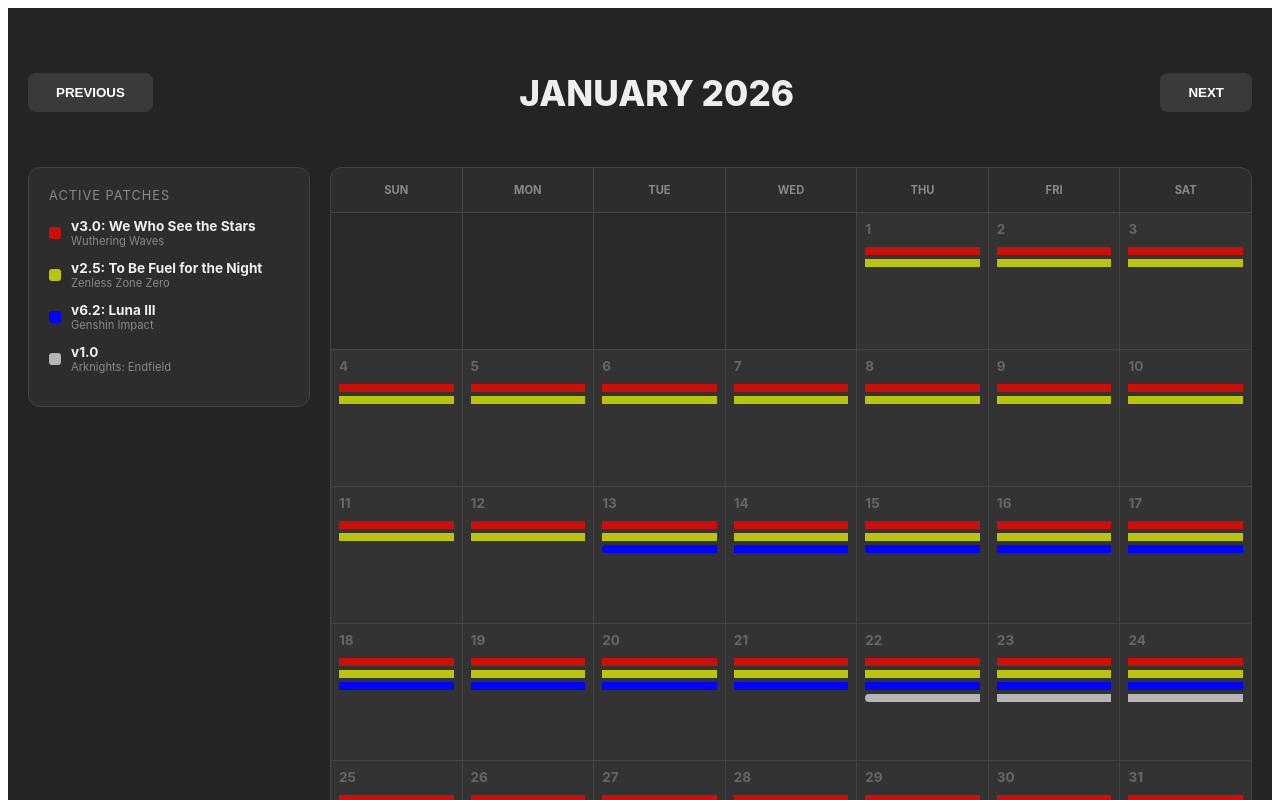
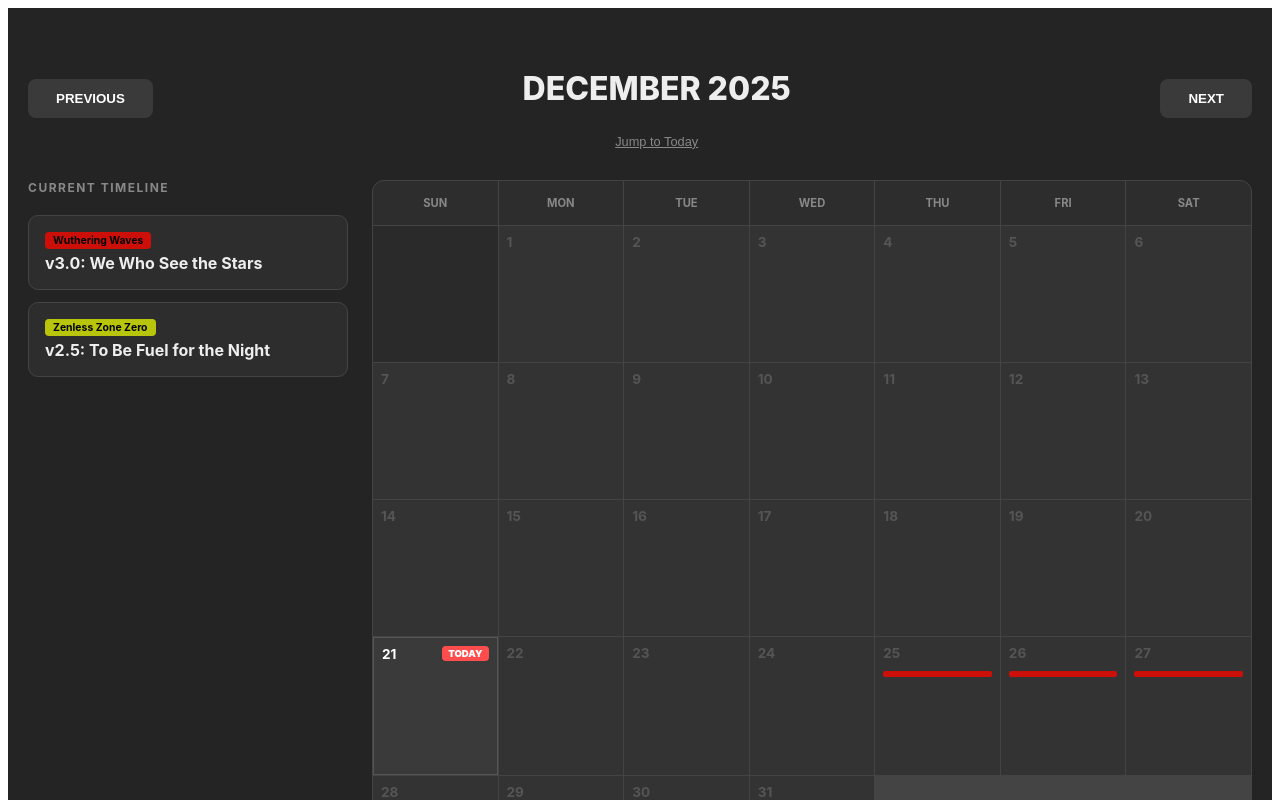
Before and after one commit to Ahmir-Bijanzadeh/GachaCalendar, a React (Vite) app: page / in a window 1280 px wide. Shown: the top 800 px of the page. Built offline with nearby package versions, Linux system fonts and the light colour scheme.

Commit message:
style and current day
checks for current day
updated to sidebar approach

```diff
--- a/src/app.jsx
+++ b/src/app.jsx
@@ -3,104 +3,58 @@ import gamesData from './data/games.json';
 import eventsData from './data/events.json';
 
 const styles = {
-  pageContainer: {
-    backgroundColor: '#242424',
-    minHeight: '100vh',
-    width: '100%',
-    color: '#eeeeee',
-    fontFamily: 'Inter, system-ui, sans-serif',
-  },
-  wrapper: {
-    maxWidth: '1300px',
-    margin: '0 auto',
-    padding: '40px 20px',
-  },
-  navRow: {
-    display: 'flex',
-    justifyContent: 'space-between',
-    alignItems: 'center',
-    marginBottom: '30px',
-  },
-  monthTitle: { fontSize: '2.2rem', fontWeight: '800', textTransform: 'uppercase', flex: 1, textAlign: 'center' },
+  pageContainer: { backgroundColor: '#242424', minHeight: '100vh', width: '100%', color: '#eeeeee', fontFamily: 'Inter, sans-serif' },
+  wrapper: { maxWidth: '1400px', margin: '0 auto', padding: '40px 20px' },
+  navRow: { display: 'flex', justifyContent: 'space-between', alignItems: 'center', marginBottom: '30px' },
+  monthTitle: { fontSize: '2rem', fontWeight: '800', textTransform: 'uppercase', flex: 1, textAlign: 'center' },
   navButton: { backgroundColor: '#3a3a3a', color: 'white', border: 'none', padding: '12px 28px', borderRadius: '8px', cursor: 'pointer', fontWeight: 'bold' },
+  mainContent: { display: 'flex', gap: '24px', alignItems: 'flex-start' },
 
-  // New Layout: Sidebar + Grid
-  mainContent: {
-    display: 'flex',
-    gap: '20px',
-    alignItems: 'flex-start'
-  },
-  sidebar: {
-    width: '240px',
-    backgroundColor: '#2d2d2d',
-    borderRadius: '12px',
-    padding: '20px',
-    border: '1px solid #444',
-    position: 'sticky',
-    top: '20px'
-  },
-  sidebarTitle: { fontSize: '0.8rem', color: '#888', textTransform: 'uppercase', marginBottom: '15px', letterSpacing: '1px' },
-  legendItem: { display: 'flex', alignItems: 'center', gap: '10px', marginBottom: '12px', fontSize: '0.85rem' },
-  colorDot: { width: '12px', height: '12px', borderRadius: '3px' },
+  sidebar: { width: '320px', display: 'flex', flexDirection: 'column', gap: '12px', position: 'sticky', top: '20px', maxHeight: 'calc(100vh - 80px)', overflowY: 'auto' },
+  sidebarTitle: { fontSize: '0.75rem', color: '#888', textTransform: 'uppercase', marginBottom: '8px', letterSpacing: '1.5px', fontWeight: 'bold' },
+  eventCard: { backgroundColor: '#2d2d2d', borderRadius: '10px', padding: '16px', border: '1px solid #444', cursor: 'pointer', transition: 'all 0.2s' },
 
-  grid: {
-    flex: 1,
-    display: 'grid',
-    gridTemplateColumns: 'repeat(7, 1fr)',
-    gap: '1px',
-    backgroundColor: '#444444',
-    border: '1px solid #444444',
-    borderRadius: '12px',
-    overflow: 'hidden',
-  },
+  grid: { flex: 1, display: 'grid', gridTemplateColumns: 'repeat(7, 1fr)', gap: '1px', backgroundColor: '#444444', border: '1px solid #444444', borderRadius: '12px', overflow: 'hidden' },
   dayHeader: { backgroundColor: '#2d2d2d', padding: '15px', textAlign: 'center', fontWeight: 'bold', fontSize: '0.7rem', color: '#888', textTransform: 'uppercase' },
-  cell: { backgroundColor: '#333333', minHeight: '120px', padding: '8px', display: 'flex', flexDirection: 'column', gap: '4px', cursor: 'pointer' },
-  dateNumber: { fontSize: '0.85rem', fontWeight: 'bold', color: '#666', marginBottom: '6px' },
+  cell: { backgroundColor: '#333333', minHeight: '120px', padding: '8px', display: 'flex', flexDirection: 'column', gap: '4px', cursor: 'pointer', position: 'relative' },
+  dateNumber: { fontSize: '0.85rem', fontWeight: 'bold', color: '#555', marginBottom: '6px' },
 
-  // Clean throughline bars (No Text)
-  eventBar: {
-    height: '8px', // Thinner, cleaner bars
-    width: '100%',
-    borderRadius: '0px', // Managed dynamically
-    transition: 'opacity 0.2s'
-  },
+  // Today's highlight style
+  todayBadge: { position: 'absolute', top: '8px', right: '8px', backgroundColor: '#ff4d4d', color: 'white', fontSize: '0.6rem', padding: '2px 6px', borderRadius: '4px', fontWeight: '900' },
+  todayCell: { backgroundColor: '#3a3a3a', border: '1px solid #555' },
 
+  eventBar: { height: '6px', width: '100%', transition: 'all 0.2s', borderRadius: '2px' },
   overlay: { position: 'fixed', top: 0, left: 0, right: 0, bottom: 0, backgroundColor: 'rgba(0,0,0,0.85)', display: 'flex', justifyContent: 'center', alignItems: 'center', zIndex: 1000 },
   modal: { backgroundColor: '#2d2d2d', padding: '30px', borderRadius: '20px', width: '95%', maxWidth: '450px', border: '1px solid #444' }
 };
 
 function App() {
-  const [currentDate, setCurrentDate] = useState(new Date(2026, 0, 1));
+  // 1. Initialize with current system date
+  const today = new Date();
+  const [currentDate, setCurrentDate] = useState(new Date(today.getFullYear(), today.getMonth(), 1));
+  const [selectedEvent, setSelectedEvent] = useState(null);
   const [selectedDay, setSelectedDay] = useState(null);
-
-  const [filters] = useState(() => {
-    const state = {};
-    gamesData.forEach(g => {
-      state[g.id] = { master: true, patch: true, banner: true, event: true, repeatable: true };
-    });
-    return state;
-  });
+  const [hoveredEventId, setHoveredEventId] = useState(null);
 
   const year = currentDate.getFullYear();
   const month = currentDate.getMonth();
 
-  // Get all events visible in this month for the sidebar
-  const visibleEvents = eventsData.filter(e => {
+  const sidebarEvents = eventsData.filter(e => {
     const start = new Date(e.start);
     const end = new Date(e.end);
-    const monthStart = new Date(year, month, 1);
-    const monthEnd = new Date(year, month + 1, 0);
-    return start <= monthEnd && end >= monthStart;
-  });
+    const mStart = new Date(year, month, 1);
+    const mEnd = new Date(year, month + 1, 0);
+    return start <= mEnd && end >= mStart;
+  }).sort((a, b) => new Date(a.start) - new Date(b.start));
 
   const getEventsForDay = (day) => {
     if (!day) return [];
     const d = new Date(year, month, day);
     d.setHours(0,0,0,0);
     return eventsData.filter(e => {
-      const gF = filters[e.gameId];
-      if (!gF?.master || !gF[e.type]) return false;
-      return d >= new Date(e.start).setHours(0,0,0,0) && d <= new Date(e.end).setHours(23,59,59,999);
+      const start = new Date(e.start).setHours(0,0,0,0);
+      const end = new Date(e.end).setHours(23,59,59,999);
+      return d >= start && d <= end;
     });
   };
 
@@ -109,78 +63,107 @@ function App() {
       <div style={styles.wrapper}>
         <header style={styles.navRow}>
           <button style={styles.navButton} onClick={() => setCurrentDate(new Date(year, month - 1, 1))}>PREVIOUS</button>
-          <h1 style={styles.monthTitle}>{currentDate.toLocaleString('default', { month: 'long', year: 'numeric' })}</h1>
+
+          <div style={{textAlign: 'center'}}>
+            <h1 style={styles.monthTitle}>{currentDate.toLocaleString('default', { month: 'long', year: 'numeric' })}</h1>
+            {/* Quick reset to today button */}
+            <button
+              onClick={() => setCurrentDate(new Date(today.getFullYear(), today.getMonth(), 1))}
+              style={{background: 'none', border: 'none', color: '#888', cursor: 'pointer', fontSize: '0.8rem', textDecoration: 'underline'}}
+            >
+              Jump to Today
+            </button>
+          </div>
+
           <button style={styles.navButton} onClick={() => setCurrentDate(new Date(year, month + 1, 1))}>NEXT</button>
         </header>
 
         <div style={styles.mainContent}>
-          {/* SIDEBAR LEGEND */}
           <aside style={styles.sidebar}>
-            <div style={styles.sidebarTitle}>Active Patches</div>
-            {visibleEvents.filter(e => e.type === 'patch').map(e => (
-              <div key={e.id} style={styles.legendItem}>
-                <div style={{...styles.colorDot, backgroundColor: gamesData.find(g => g.id === e.gameId)?.color}} />
-                <div>
-                  <div style={{fontWeight: 'bold'}}>{e.title}</div>
-                  <div style={{fontSize: '0.7rem', color: '#888'}}>{gamesData.find(g => g.id === e.gameId)?.name}</div>
+            <div style={styles.sidebarTitle}>Current Timeline</div>
+            {sidebarEvents.map(e => (
+              <div
+                key={e.id}
+                style={{
+                  ...styles.eventCard,
+                  borderColor: hoveredEventId === e.id ? '#666' : '#444',
+                  transform: hoveredEventId === e.id ? 'translateX(4px)' : 'none'
+                }}
+                onMouseEnter={() => setHoveredEventId(e.id)}
+                onMouseLeave={() => setHoveredEventId(null)}
+                onClick={() => setSelectedEvent(e)}
+              >
+                <div style={{fontSize: '0.65rem', padding: '2px 8px', borderRadius: '4px', backgroundColor: gamesData.find(g => g.id === e.gameId)?.color, color: '#000', width: 'fit-content', fontWeight: 'bold'}}>
+                  {gamesData.find(g => g.id === e.gameId)?.name}
                 </div>
+                <div style={{fontWeight: 'bold', marginTop: '4px'}}>{e.title}</div>
               </div>
             ))}
           </aside>
 
-          {/* CALENDAR GRID */}
           <div style={styles.grid}>
-            {['Sun', 'Mon', 'Tue', 'Wed', 'Thu', 'Fri', 'Sat'].map(d => (
-              <div key={d} style={styles.dayHeader}>{d}</div>
-            ))}
-
-            {Array.from({ length: new Date(year, month, 1).getDay() }).map((_, i) => (
-              <div key={`empty-${i}`} style={{ ...styles.cell, backgroundColor: '#2a2a2a' }} />
-            ))}
+            {['Sun', 'Mon', 'Tue', 'Wed', 'Thu', 'Fri', 'Sat'].map(d => <div key={d} style={styles.dayHeader}>{d}</div>)}
+            {Array.from({ length: new Date(year, month, 1).getDay() }).map((_, i) => <div key={`e-${i}`} style={{...styles.cell, backgroundColor: '#2a2a2a'}} />)}
 
             {Array.from({ length: new Date(year, month + 1, 0).getDate() }).map((_, i) => {
               const day = i + 1;
               const dayEvents = getEventsForDay(day);
-              const cellDate = new Date(year, month, day);
+
+              // Check if this cell is today's date
+              const isToday = today.getDate() === day && today.getMonth() === month && today.getFullYear() === year;
 
               return (
-                <div key={day} style={styles.cell} onClick={() => setSelectedDay(day)}>
-                  <span style={styles.dateNumber}>{day}</span>
-                  {dayEvents.map(e => {
-                    const isStart = new Date(e.start).toDateString() === cellDate.toDateString();
-                    const isEnd = new Date(e.end).toDateString() === cellDate.toDateString();
-                    return (
-                      <div key={e.id} style={{
-                        ...styles.eventBar,
-                        backgroundColor: gamesData.find(g => g.id === e.gameId)?.color,
-                        borderTopLeftRadius: isStart ? '4px' : '0px',
-                        borderBottomLeftRadius: isStart ? '4px' : '0px',
-                        borderTopRightRadius: isEnd ? '4px' : '0px',
-                        borderBottomRightRadius: isEnd ? '4px' : '0px',
-                      }} />
-                    );
-                  })}
+                <div
+                  key={day}
+                  style={{...styles.cell, ...(isToday ? styles.todayCell : {})}}
+                  onClick={() => setSelectedDay(day)}
+                >
+                  <span style={{...styles.dateNumber, color: isToday ? '#fff' : '#555'}}>{day}</span>
+                  {isToday && <span style={styles.todayBadge}>TODAY</span>}
+
+                  {dayEvents.map(e => (
+                    <div key={e.id} style={{
+                      ...styles.eventBar,
+                      backgroundColor: gamesData.find(g => g.id === e.gameId)?.color,
+                      opacity: (hoveredEventId === e.id || !hoveredEventId) ? 1 : 0.2,
+                      height: hoveredEventId === e.id ? '10px' : '6px',
+                    }} />
+                  ))}
                 </div>
               );
             })}
           </div>
         </div>
 
-        {/* Modal logic remains for detail viewing */}
+        {/* MODALS (Same as previous version) */}
+        {selectedEvent && (
+          <div style={styles.overlay} onClick={() => setSelectedEvent(null)}>
+            <div style={styles.modal} onClick={e => e.stopPropagation()}>
+              <h3 style={{color: gamesData.find(g => g.id === selectedEvent.gameId)?.color, marginTop: 0}}>{selectedEvent.title}</h3>
+              <p style={{fontSize: '0.9rem', color: '#ccc'}}>{selectedEvent.type.toUpperCase()} Details</p>
+              <div style={{padding: '15px', backgroundColor: '#333', borderRadius: '8px', marginBottom: '20px', fontSize: '0.85rem'}}>
+                Starts: {new Date(selectedEvent.start).toLocaleString()}<br/>
+                Ends: {new Date(selectedEvent.end).toLocaleString()}
+              </div>
+              <button style={{width: '100%', padding: '12px', borderRadius: '8px', border: 'none', cursor: 'pointer', backgroundColor: '#eee', fontWeight: 'bold'}} onClick={() => setSelectedEvent(null)}>CLOSE</button>
+            </div>
+          </div>
+        )}
+
         {selectedDay && (
           <div style={styles.overlay} onClick={() => setSelectedDay(null)}>
             <div style={styles.modal} onClick={e => e.stopPropagation()}>
-              <h2 style={{ marginBottom: '20px' }}>{currentDate.toLocaleString('default', { month: 'long' })} {selectedDay}</h2>
+              <h2 style={{margin: '0 0 20px 0'}}>{currentDate.toLocaleString('default', { month: 'long' })} {selectedDay}</h2>
               {getEventsForDay(selectedDay).map(e => (
-                <div key={e.id} style={{ display: 'flex', gap: '15px', padding: '15px 0', borderBottom: '1px solid #444' }}>
-                  <div style={{ width: '15px', height: '15px', borderRadius: '4px', backgroundColor: gamesData.find(g => g.id === e.gameId)?.color }} />
+                <div key={e.id} style={{display: 'flex', alignItems: 'center', gap: '15px', padding: '12px 0', borderBottom: '1px solid #444'}}>
+                  <div style={{width: '12px', height: '12px', borderRadius: '3px', backgroundColor: gamesData.find(g => g.id === e.gameId)?.color}} />
                   <div>
-                    <div style={{ fontWeight: 'bold' }}>{e.title}</div>
-                    <div style={{ fontSize: '0.8rem', color: '#888' }}>{e.type.toUpperCase()}</div>
+                    <div style={{fontWeight: 'bold'}}>{e.title}</div>
+                    <div style={{fontSize: '0.75rem', color: '#888'}}>{e.type}</div>
                   </div>
                 </div>
               ))}
-              <button onClick={() => setSelectedDay(null)} style={{ width: '100%', padding: '15px', marginTop: '20px', borderRadius: '8px', border: 'none', backgroundColor: '#eee', color: '#000', fontWeight: 'bold', cursor: 'pointer' }}>CLOSE</button>
+              <button style={{width: '100%', padding: '12px', marginTop: '20px', borderRadius: '8px', border: 'none', cursor: 'pointer', backgroundColor: '#333', color: 'white'}} onClick={() => setSelectedDay(null)}>CLOSE</button>
             </div>
           </div>
         )}
--- a/src/data/events.json
+++ b/src/data/events.json
@@ -5,7 +5,7 @@
     "type": "patch",
     "title": "v3.0: We Who See the Stars",
     "start": "2025-12-25T03:00:00Z",
-    "end": "2026-02-05T23:59:59Z"
+    "end": "2026-01-22T23:59:59Z"
   },
   {
     "id": "zzz-2.5",
@@ -24,10 +24,10 @@
     "end": "2026-02-23T23:59:59Z"
   },
   {
-    "id": "genshin-6.2",
+    "id": "arknights",
     "gameId": "ak",
     "type": "patch",
-    "title": "v1.0",
+    "title": "v1.0 release",
     "start": "2026-01-22T03:00:00Z",
     "end": "2026-02-30T23:59:59Z"
   }
```
